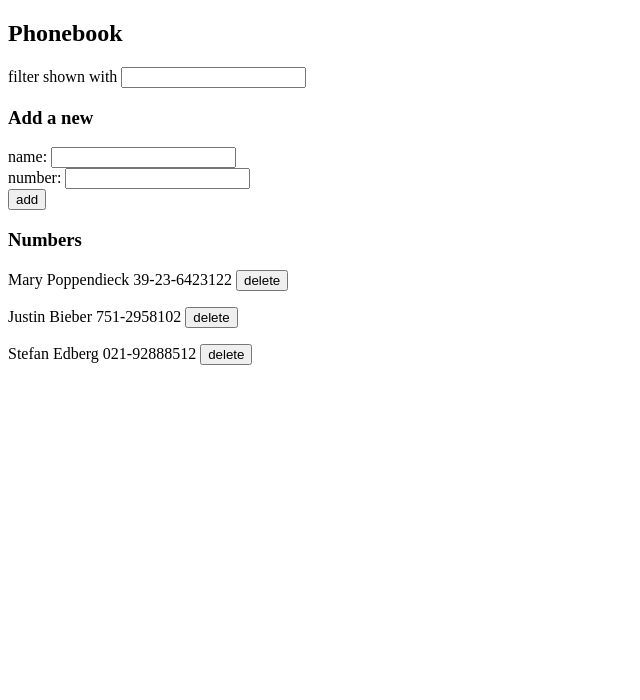
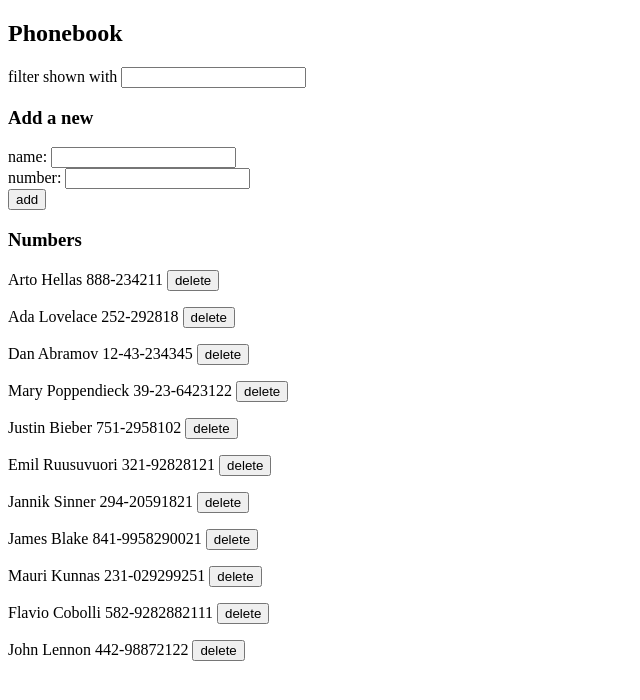
Before and after one commit to TorreEgger/fullstack, a React (Vite) app in the folder osa2/puhelinluettelo/: page / in a window 1280 px wide. Shown: the top 700 px of the page, without its empty margins (0-640 px from the left). Built offline with nearby package versions, Linux system fonts and the light colour scheme; data requests are answered from the project's data file.

Commit message:
korjauksia/parannuksia edellisiin

```diff
--- a/osa2/puhelinluettelo/db.json
+++ b/osa2/puhelinluettelo/db.json
@@ -1,5 +1,20 @@
 {
   "persons": [
+    {
+      "id": "1",
+      "name": "Arto Hellas",
+      "number": "888-234211"
+    },
+    {
+      "id": "2",
+      "name": "Ada Lovelace",
+      "number": "252-292818"
+    },
+    {
+      "id": "3",
+      "name": "Dan Abramov",
+      "number": "12-43-234345"
+    },
     {
       "id": "4",
       "name": "Mary Poppendieck",
@@ -11,9 +26,34 @@
       "number": "751-2958102"
     },
     {
-      "id": "41d5",
-      "name": "Stefan Edberg",
-      "number": "021-92888512"
+      "id": "a3e4",
+      "name": "Emil Ruusuvuori",
+      "number": "321-92828121"
+    },
+    {
+      "id": "e3d9",
+      "name": "Jannik Sinner",
+      "number": "294-20591821"
+    },
+    {
+      "id": "d3ea",
+      "name": "James Blake",
+      "number": "841-9958290021"
+    },
+    {
+      "id": "f4aa",
+      "name": "Mauri Kunnas",
+      "number": "231-029299251"
+    },
+    {
+      "id": "f458",
+      "name": "Flavio Cobolli",
+      "number": "582-9282882111"
+    },
+    {
+      "id": "f289",
+      "name": "John Lennon",
+      "number": "442-98872122"
     }
   ]
 }
--- a/osa2/puhelinluettelo/src/App.jsx
+++ b/osa2/puhelinluettelo/src/App.jsx
@@ -1,58 +1,11 @@
 import { useState, useEffect } from 'react'
 import personService from './services/persons'
 import Notification from './components/Notification'
+import Filter from './components/Filter'
+import PersonForm from './components/PersonForm'
+import Persons from './components/Persons'
 
 
-const Filter = (props) => {
-
- return (
-  <div>
-    filter shown with <input
-    value={props.searched}
-    onChange={props.handleSearchChange}
-    />
-  </div>
- )
-}
-
-
-const PersonForm = (props) => {
-
-
-  return (
-      <form onSubmit={props.addPerson}>
-        <div>
-          name: <input
-          value={props.newName}
-          onChange={props.handleNameChange}
-          />
-        </div>
-        <div>
-          number: <input
-          value={props.newNumber}
-          onChange={props.handleNumberChange}
-          />
-        </div>
-        <div>
-          <button type="submit">add</button>
-        </div>
-      </form>
-  )
-}
-
-
-const Persons = (props) => {
-  return (
-    <div>
-       {props.show.map(x =>
-      <p key={x.id}>
-        {x.name} {x.number} <button onClick={() => props.remove(x.id)}>delete</button>
-      </p>
-      )}
-    </div>
-
-  )
-}
 
 
 const App = () => {
@@ -66,7 +19,7 @@ const App = () => {
   const [show, setShow] = useState(persons)
 
   const [message, setMessage] = useState(null)
- // const [errorMessage, setErrorMessage] = useState('')
+  const [errorMessage, setErrorMessage] = useState(null)
 
 
 
@@ -139,9 +92,9 @@ const replace = (parameter) => {
           }, 5000)
     })
     .catch(error => {
-      setMessage(`Information of ${parameter.name} has already been deleted from server`)
+      setErrorMessage(`Information of ${parameter.name} has already been deleted from server`)
       setTimeout(() => {
-        setMessage(null)
+        setErrorMessage(null)
          }, 5000)
       setPersons(persons.filter(x => x.id !== id))
       setShow(persons.filter(x => x.id !== id))
@@ -244,7 +197,7 @@ const handleSearchChange = (event) => {
     <div>
       <h2>Phonebook</h2>
 
-      <Notification message={message} />
+      <Notification message={message} errorMessage={errorMessage} />
 
 
       <Filter persons={persons} searched={searched} handleSearchChange={handleSearchChange}/>
--- /dev/null
+++ b/osa2/puhelinluettelo/src/components/Filter.jsx
@@ -0,0 +1,13 @@
+const Filter = (props) => {
+
+ return (
+  <div>
+    filter shown with <input
+    value={props.searched}
+    onChange={props.handleSearchChange}
+    />
+  </div>
+ )
+}
+
+export default Filter
--- a/osa2/puhelinluettelo/src/components/Notification.jsx
+++ b/osa2/puhelinluettelo/src/components/Notification.jsx
@@ -1,14 +1,14 @@
-const Notification = ({ message }) => {
+const Notification = ({ message, errorMessage }) => {
 
 
-    if (message === null) {
+    if (message === null && errorMessage === null) {
         return null
     }
 
 
-    if (message.includes('Information')) {
+    if (message !== null && errorMessage === null) {
         return (
-            <div className="error">
+            <div className="success">
                 {message}
             </div>
         )
@@ -16,8 +16,8 @@ const Notification = ({ message }) => {
 
 
     return (
-        <div className="success">
-            {message}
+        <div className="error">
+            {errorMessage}
         </div>
     )
 
--- /dev/null
+++ b/osa2/puhelinluettelo/src/components/PersonForm.jsx
@@ -0,0 +1,25 @@
+const PersonForm = (props) => {
+
+
+  return (
+      <form onSubmit={props.addPerson}>
+        <div>
+          name: <input
+          value={props.newName}
+          onChange={props.handleNameChange}
+          />
+        </div>
+        <div>
+          number: <input
+          value={props.newNumber}
+          onChange={props.handleNumberChange}
+          />
+        </div>
+        <div>
+          <button type="submit">add</button>
+        </div>
+      </form>
+  )
+}
+
+export default PersonForm
--- /dev/null
+++ b/osa2/puhelinluettelo/src/components/Persons.jsx
@@ -0,0 +1,14 @@
+const Persons = (props) => {
+  return (
+    <div>
+       {props.show.map(x =>
+      <p key={x.id}>
+        {x.name} {x.number} <button onClick={() => props.remove(x.id)}>delete</button>
+      </p>
+      )}
+    </div>
+
+  )
+}
+
+export default Persons
```
